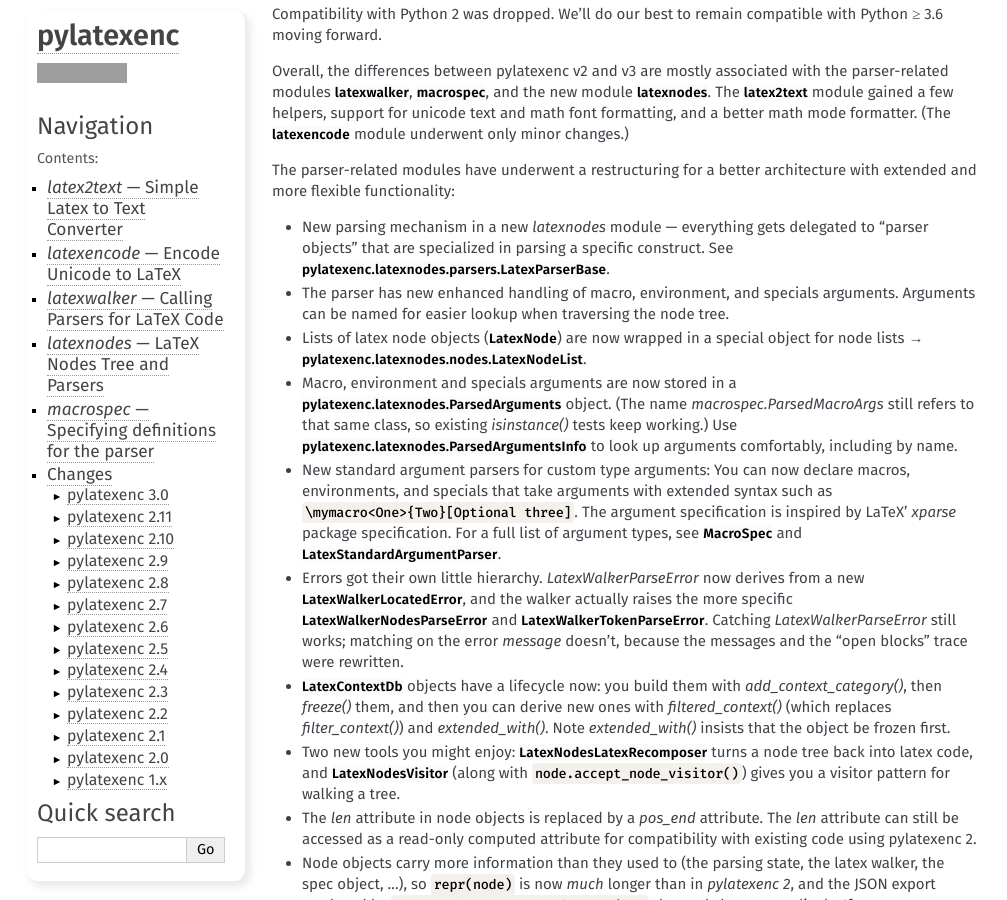
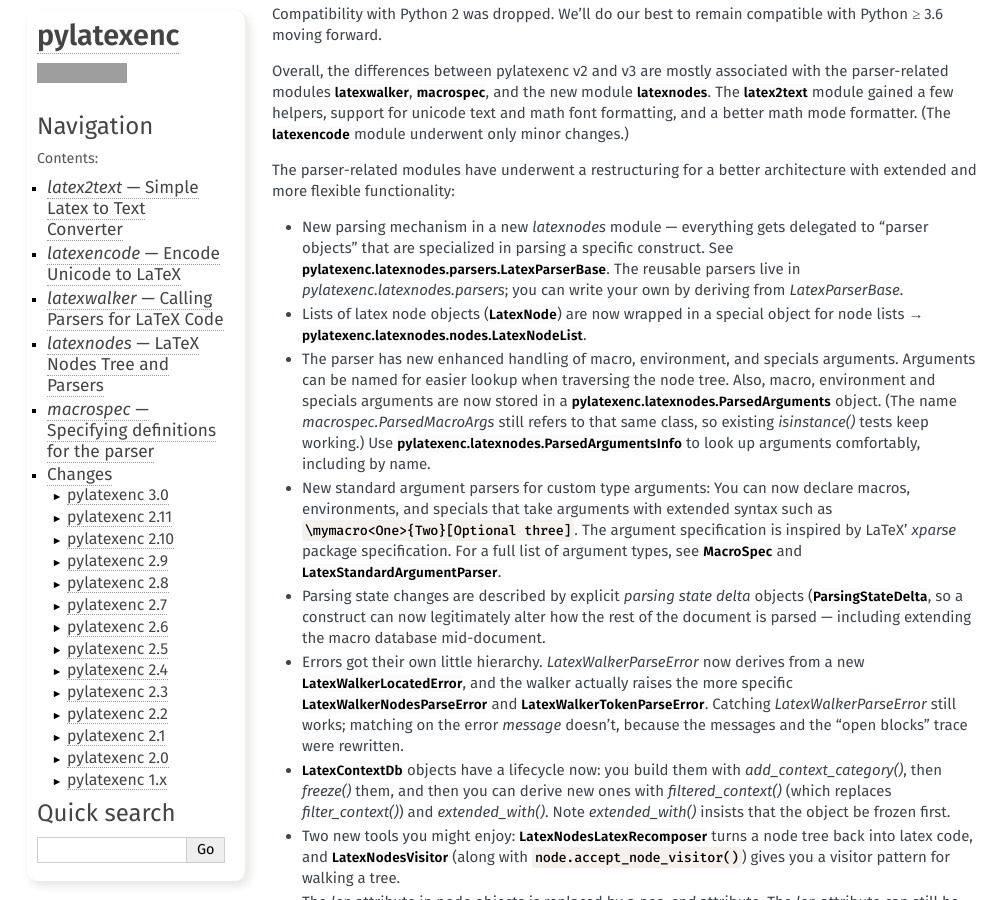
Before and after one commit to phfaist/pylatexenc, a Sphinx documentation site: the page built from doc/new-in-pylatexenc-3.rst, in a window 1280 px wide and 900 px high, scrolled down 299 px, cut to the strip 0-900 px from the top of the window. Shown: the whole strip, without its empty margins (138-1145 px from the left). Built offline with Sphinx 7.4.7, drawn with Linux system fonts in a browser that asks for light colours; grey boxes are pictures that could not be loaded.

Commit message:
ci; docs

```diff
--- a/doc/new-in-pylatexenc-3.rst
+++ b/doc/new-in-pylatexenc-3.rst
@@ -31,18 +31,18 @@ architecture with extended and more flexible functionality:
 
 - New parsing mechanism in a new `latexnodes` module — everything gets delegated
   to "parser objects" that are specialized in parsing a specific construct.  See
-  :py:class:`pylatexenc.latexnodes.parsers.LatexParserBase`.
-
-- The parser has new enhanced handling of macro, environment, and specials
-  arguments.  Arguments can be named for easier lookup when traversing the node
-  tree.
+  :py:class:`pylatexenc.latexnodes.parsers.LatexParserBase`.  The reusable
+  parsers live in `pylatexenc.latexnodes.parsers`; you can write your own by
+  deriving from `LatexParserBase`.
 
 - Lists of latex node objects
   (:py:class:`~pylatexenc.latexnodes.nodes.LatexNode`) are now wrapped in a
   special object for node lists →
   :py:class:`pylatexenc.latexnodes.nodes.LatexNodeList`.
 
-- Macro, environment and specials arguments are now stored in a
+- The parser has new enhanced handling of macro, environment, and specials
+  arguments.  Arguments can be named for easier lookup when traversing the node
+  tree.  Also, macro, environment and specials arguments are now stored in a
   :py:class:`pylatexenc.latexnodes.ParsedArguments` object.  (The name
   `macrospec.ParsedMacroArgs` still refers to that same class, so existing
   `isinstance()` tests keep working.)  Use
@@ -55,6 +55,11 @@ architecture with extended and more flexible functionality:
   inspired by LaTeX' `xparse` package specification.  For a full list of
   argument types, see :py:class:`~pylatexenc.macrospec.MacroSpec` and
   :py:class:`~pylatexenc.latexnodes.parsers.LatexStandardArgumentParser`.
+
+- Parsing state changes are described by explicit *parsing state delta* objects
+  (:py:class:`~pylatexenc.latexnodes.ParsingStateDelta`, so a construct can now
+  legitimately alter how the rest of the document is parsed — including
+  extending the macro database mid-document.
 
 - Errors got their own little hierarchy.  `LatexWalkerParseError` now derives
   from a new
```
Also changed, not shown: 1 other file.
